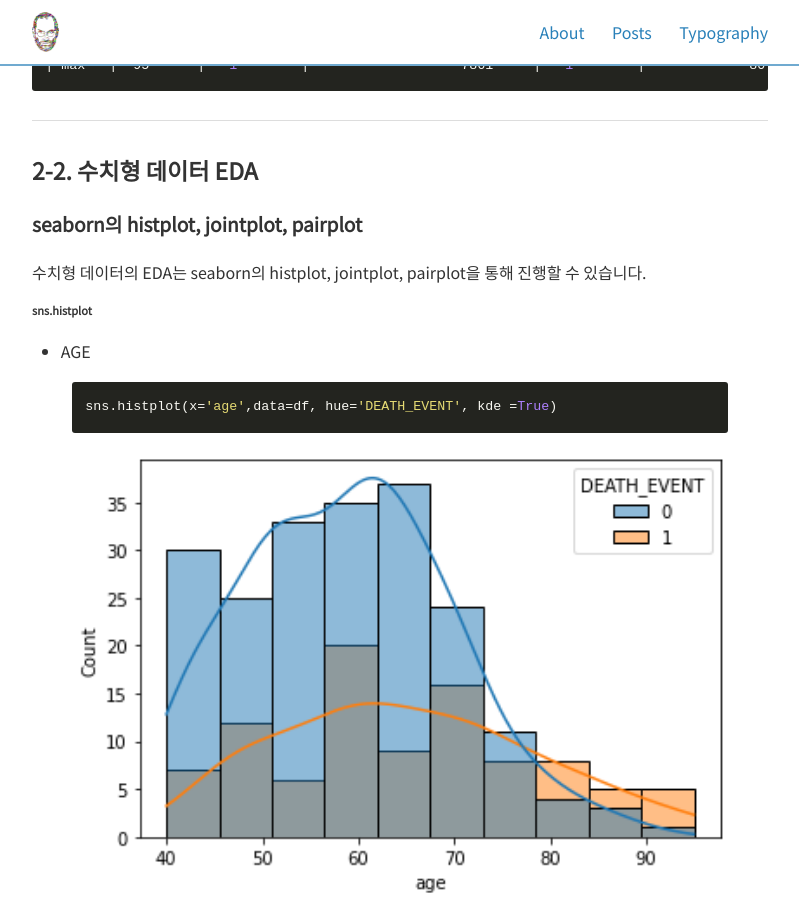
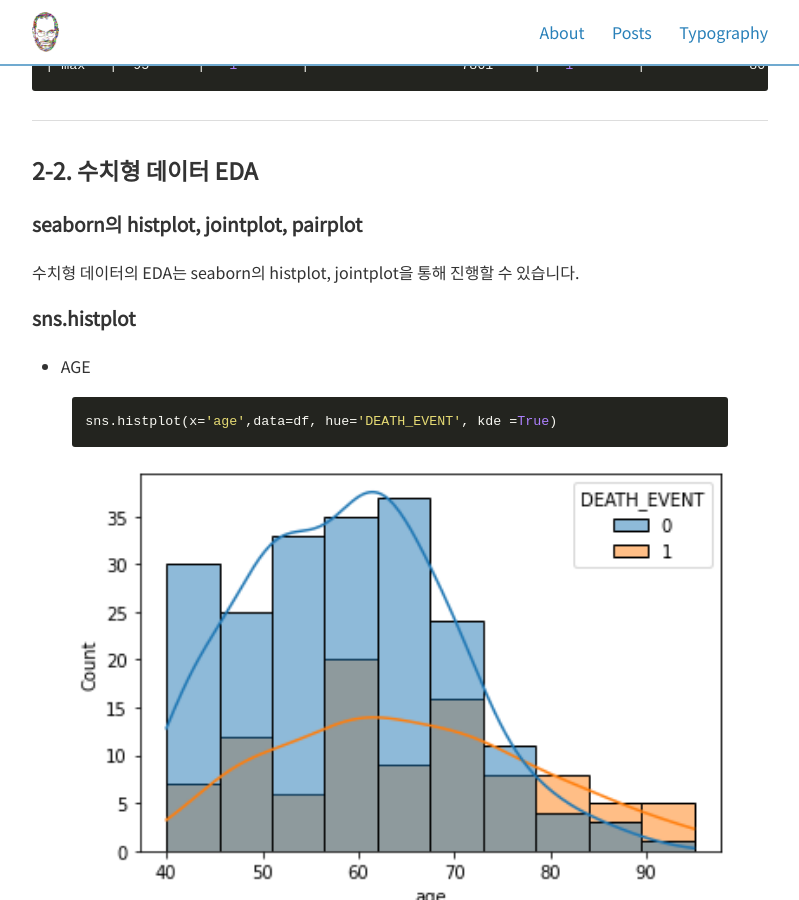
Before and after one commit to sjkim-design/sjkim-design.github.io, a Jekyll site: the page built from _posts/2021-03-08-heart-disease-analysis.md, in a window 1280 px wide and 900 px high, scrolled down 3289 px. Shown: the whole window, without its empty margins (240-1039 px from the left). Built offline with Jekyll 4.4.1, drawn with Linux system fonts in a browser that asks for light colours; nearby versions of some CDN libraries; some web fonts are replaced; some of the changed text lies outside the part shown.

Commit message:
heart disease

```diff
--- a/_posts/2021-03-08-heart-disease-analysis.md
+++ b/_posts/2021-03-08-heart-disease-analysis.md
@@ -142,9 +142,9 @@ df.describe()
 
 #### seaborn의 histplot, jointplot, pairplot
 
-수치형 데이터의 EDA는 seaborn의 histplot, jointplot, pairplot을 통해 진행할 수 있습니다.
+수치형 데이터의 EDA는 seaborn의 histplot, jointplot을 통해 진행할 수 있습니다.
 
-###### sns.histplot
+#### sns.histplot
 
 - AGE
 
@@ -266,7 +266,7 @@ sns.violinplot(x='DEATH_EVENT',y='ejection_fraction',data=df,hue='smoking')
 
 ![hist7](/assets/kaggle/심부전증/hist7.png)
 
-###### swarmplot
+#### swarmplot
 
 swarmplot은 스캐터 , 바이올린 플랏을 합친 것으로 볼 수 있는데요. 대신 박스플랏의 통계정보는 표시되지 않습니다.
 
```
Also changed, not shown: other parts of _posts/2021-03-08-heart-disease-analysis.md (+2 -2 lines).
